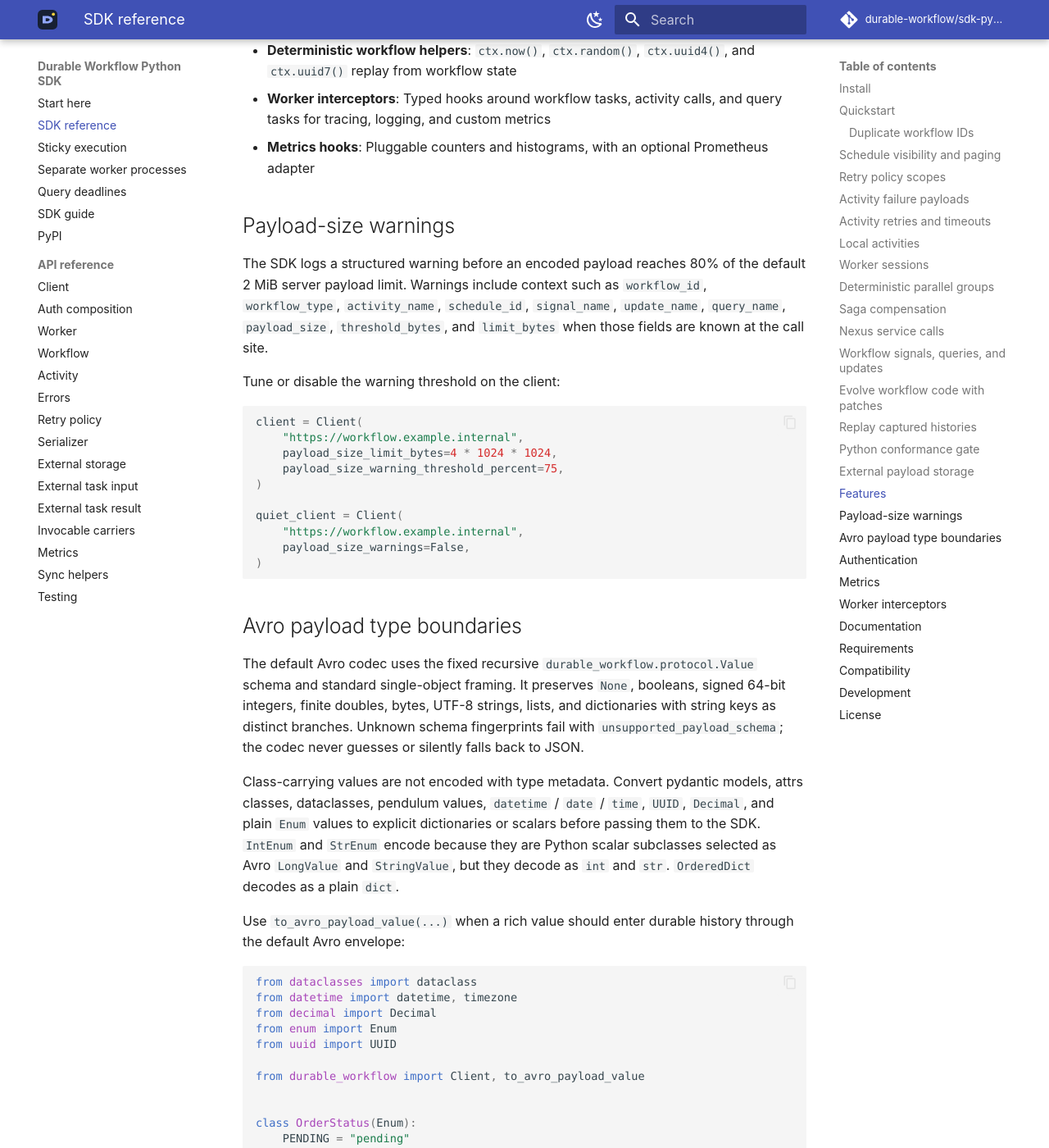
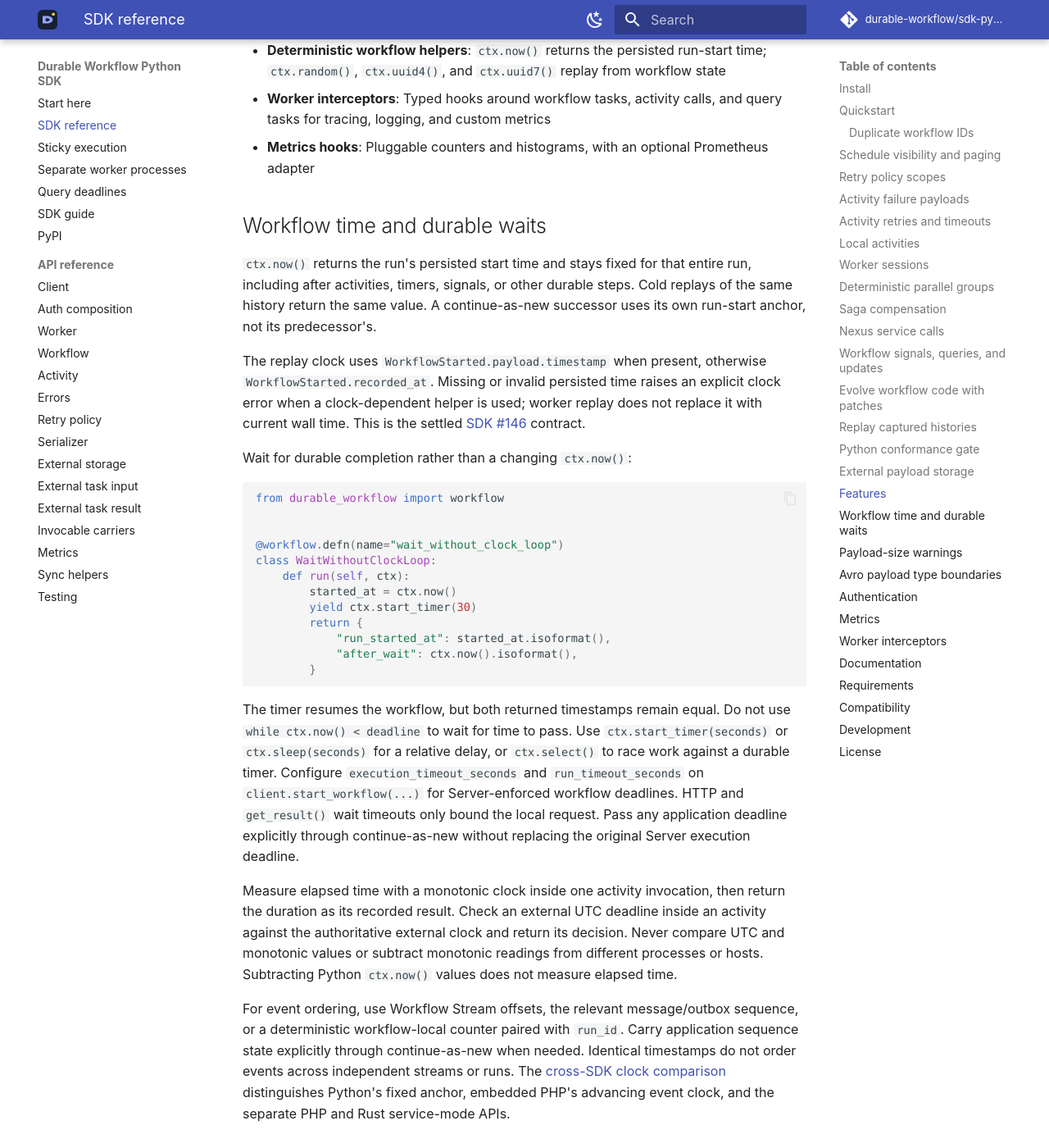
Before and after one commit to durable-workflow/sdk-python, an MkDocs documentation site: the page built from docs/sdk-reference.md, in a window 1280 px wide and 1400 px high, scrolled down 16560 px. Shown: the whole window at 82% size. Built offline with MkDocs 1.6.1 and Material for MkDocs 9.7.7, drawn with Linux system fonts in a browser that asks for light colours.

Commit message:
docs: clarify fixed workflow-start clock and durable waits

````diff
--- a/docs/sdk-reference.md
+++ b/docs/sdk-reference.md
@@ -757,9 +757,64 @@ libraries.
 - **External payload references**: automatic runtime-mediated upload/fetch with opaque references, typed failures, integrity verification, and a bounded cache; direct provider drivers remain explicit self-hosted integrations
 - **Payload-size warnings**: Structured warnings before oversized workflow, activity, schedule, signal, update, query, or search-attribute payloads reach the server
 - **Workflow definition guard**: Worker registration refuses same-id hot reloads when a workflow class definition changed
-- **Deterministic workflow helpers**: `ctx.now()`, `ctx.random()`, `ctx.uuid4()`, and `ctx.uuid7()` replay from workflow state
+- **Deterministic workflow helpers**: `ctx.now()` returns the persisted run-start time; `ctx.random()`, `ctx.uuid4()`, and `ctx.uuid7()` replay from workflow state
 - **Worker interceptors**: Typed hooks around workflow tasks, activity calls, and query tasks for tracing, logging, and custom metrics
 - **Metrics hooks**: Pluggable counters and histograms, with an optional Prometheus adapter
+
+## Workflow time and durable waits
+
+`ctx.now()` returns the run's persisted start time and stays fixed for that
+entire run, including after activities, timers, signals, or other durable
+steps. Cold replays of the same history return the same value. A
+continue-as-new successor uses its own run-start anchor, not its predecessor's.
+
+The replay clock uses `WorkflowStarted.payload.timestamp` when present,
+otherwise `WorkflowStarted.recorded_at`. Missing or invalid persisted time
+raises an explicit clock error when a clock-dependent helper is used; worker
+replay does not replace it with current wall time. This is the settled
+[SDK #146](https://github.com/durable-workflow/sdk-python/issues/146) contract.
+
+Wait for durable completion rather than a changing `ctx.now()`:
+
+```python
+from durable_workflow import workflow
+
+
+@workflow.defn(name="wait_without_clock_loop")
+class WaitWithoutClockLoop:
+    def run(self, ctx):
+        started_at = ctx.now()
+        yield ctx.start_timer(30)
+        return {
+            "run_started_at": started_at.isoformat(),
+            "after_wait": ctx.now().isoformat(),
+        }
+```
+
+The timer resumes the workflow, but both returned timestamps remain equal.
+Do not use `while ctx.now() < deadline` to wait for time to pass. Use
+`ctx.start_timer(seconds)` or `ctx.sleep(seconds)` for a relative delay, or
+`ctx.select()` to race work against a durable timer. Configure
+`execution_timeout_seconds` and `run_timeout_seconds` on
+`client.start_workflow(...)` for Server-enforced workflow deadlines. HTTP and
+`get_result()` wait timeouts only bound the local request. Pass any application
+deadline explicitly through continue-as-new without replacing the original
+Server execution deadline.
+
+Measure elapsed time with a monotonic clock inside one activity invocation,
+then return the duration as its recorded result. Check an external UTC deadline
+inside an activity against the authoritative external clock and return its
+decision. Never compare UTC and monotonic values or subtract monotonic readings
+from different processes or hosts. Subtracting Python `ctx.now()` values does
+not measure elapsed time.
+
+For event ordering, use Workflow Stream offsets, the relevant message/outbox
+sequence, or a deterministic workflow-local counter paired with `run_id`.
+Carry application sequence state explicitly through continue-as-new when
+needed. Identical timestamps do not order events across independent streams or
+runs. The [cross-SDK clock comparison](https://durable-workflow.com/docs/2.0/polyglot/python/#clock-differences-across-sdks)
+distinguishes Python's fixed anchor, embedded PHP's advancing event clock, and
+the separate PHP and Rust service-mode APIs.
 
 ## Payload-size warnings
 
````
